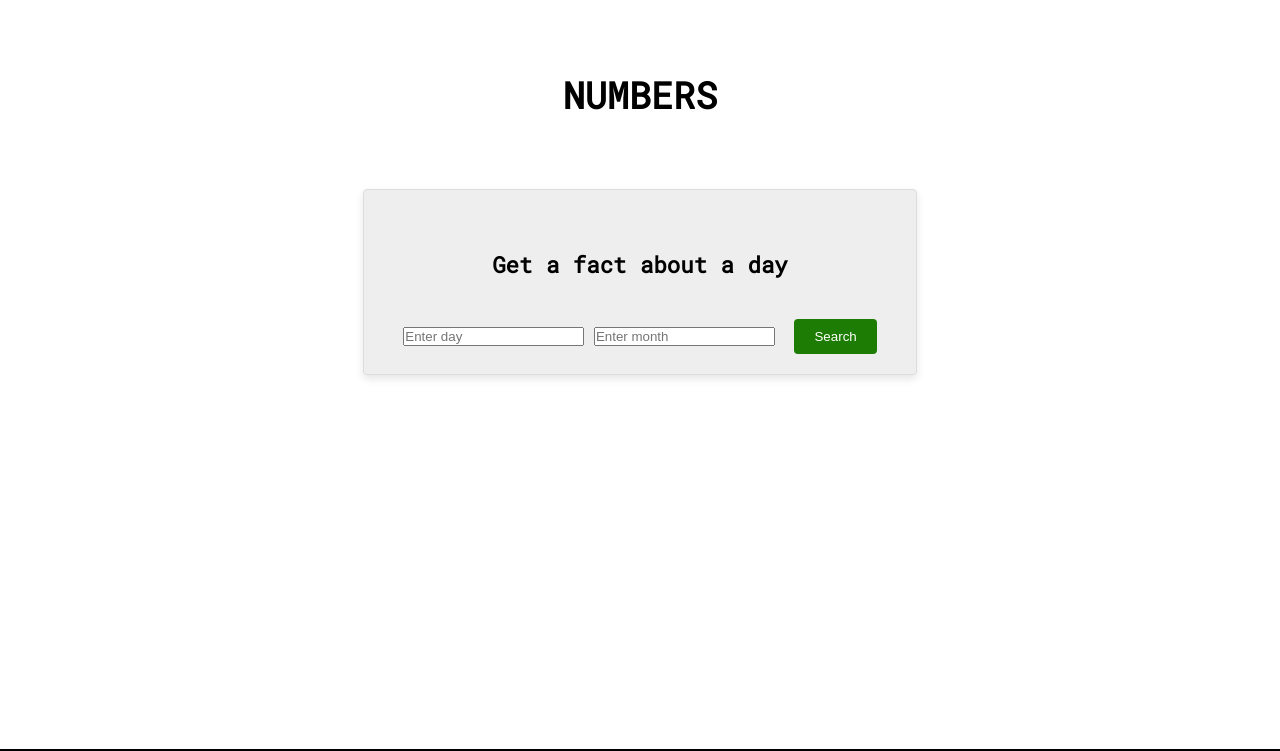
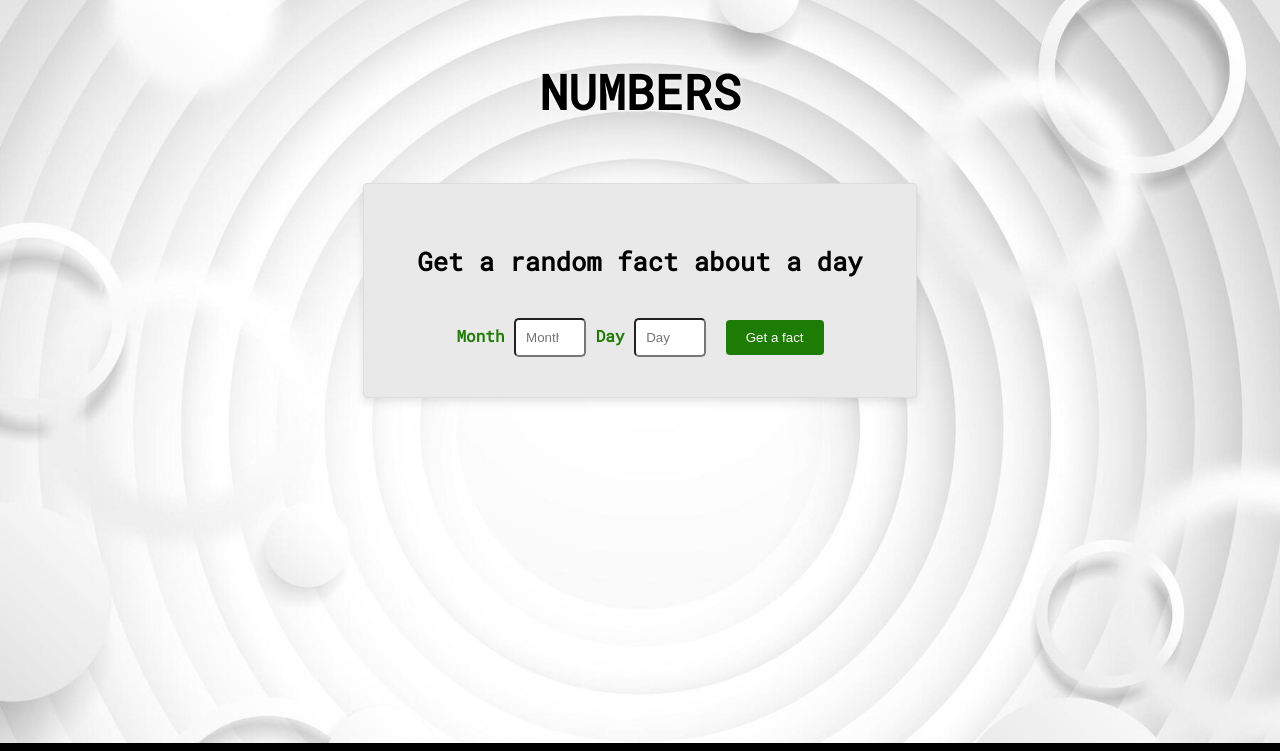
Before and after one commit to risyaalex/Numbers-Creative-API, a plain HTML site: page index.html in a window 1280 px wide. Shown: the top 751 px of the page. Drawn offline with Linux system fonts and the light colour scheme.

Commit message:
adding styles & bg image

```diff
--- a/index.html
+++ b/index.html
@@ -20,10 +20,27 @@
       <div class="grid">
         <section>
           <div class="app">
-            <h2>Get a fact about a day</h2>
-            <input type="text" id="day-input" placeholder="Enter day" />
-            <input type="text" id="month-input" placeholder="Enter month" />
-            <button id="search-button">Search</button>
+            <h2>Get a random fact about a day</h2>
+            <label for="month-input">Month</label>
+            <input
+              type="number"
+              id="month-input"
+              placeholder="Month"
+              min="1"
+              max="12"
+              name="month-input"
+            />
+            <label for="day-input">Day</label>
+            <input
+              type="number"
+              id="day-input"
+              placeholder="Day"
+              min="1"
+              max="31"
+              name="day-input"
+            />
+
+            <button id="search-button">Get a fact</button>
             <div id="date-info"></div>
           </div>
         </section>
--- a/style.css
+++ b/style.css
@@ -8,19 +8,30 @@
 body {
     font-family: 'Roboto Mono', monospace;
     min-height: 90vh;
+    background: url("bg.jpg") no-repeat fixed center / cover;
+}
+
+input {
+    min-width: 30px;
+    padding: 10px;
+    border-radius: 5px;
+}
+label {
+    color: #1d7c03;
+    font-weight: bold;
 }
 
 h1 {
-    font-size: 2.3rem;
+    font-size: 3rem;
     text-align: center;
-    margin: 50px 0;
+    margin: 40px 0;
     text-transform: uppercase;
-    background-color: rgba(255, 255, 255, 0.8);
     padding: 20px;
+    text-shadow: 0 0 5px #fff;
 }
 
 h2 {
-    font-size: 1.4rem;
+    font-size: 1.6rem;
     text-align: center;
     margin: 40px 20px;
 }
@@ -31,7 +42,7 @@ h2 {
 }
 
 .app {
-    background-color: #eee;
+    background-color: #e9e9e9;
     max-width: 40%;
     margin: 20px auto;
     padding: 20px;
@@ -40,6 +51,21 @@ h2 {
     box-shadow: 0 4px 8px rgba(0, 0, 0, 0.1);
 }
 
+.facts {
+    background-color: #fff;
+    padding: 20px;
+}
+
+#date-info {
+    margin-top: 20px;
+}
+
+.day {
+    font-size: 1.3rem;
+    text-align: center;
+    margin: 40px 20px;
+    color: #1d7c03;
+}
 
 #search-button {
     display: inline-block;
@@ -56,8 +82,6 @@ h2 {
 #search-button:hover {
     background-color: #2eaa0b;
 }
-
-
 
 .error {
     margin-top: 20px;
```
Also changed, not shown: bg.jpg (added).
